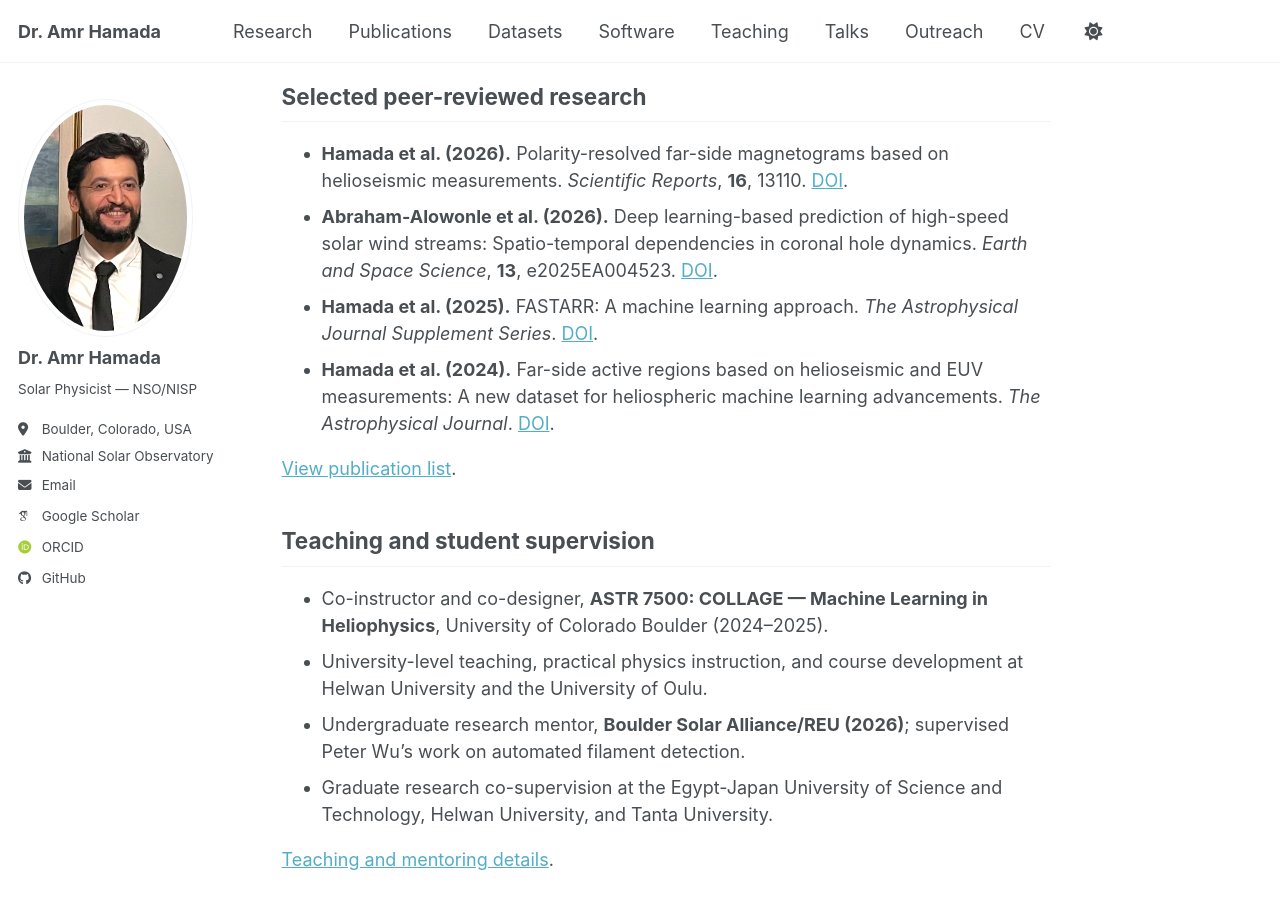
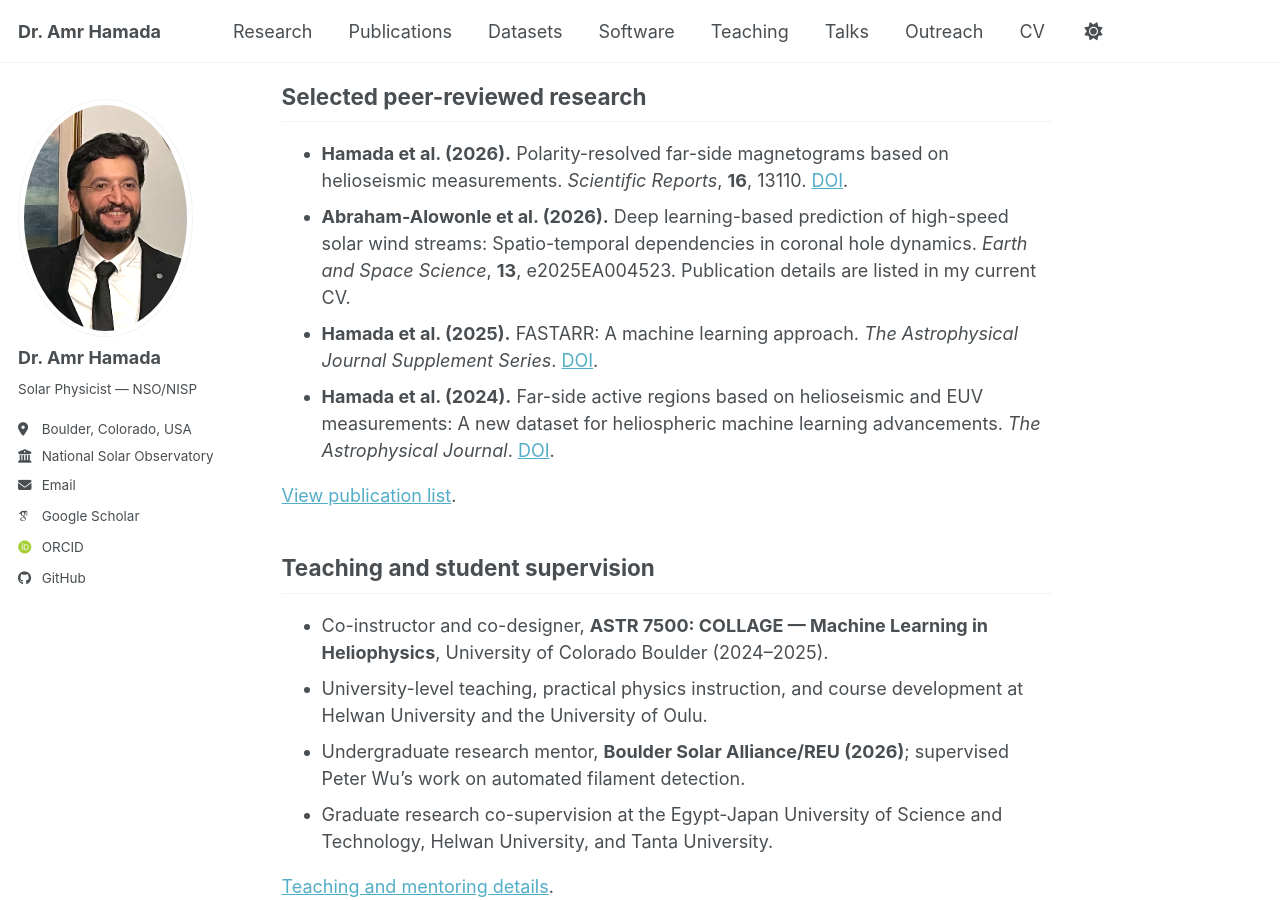
Before and after one commit to Amr1001Hamada/Amr1001Hamada.github.io, a Jekyll site: the page built from _pages/cv.md, in a window 1280 px wide and 900 px high, scrolled down 1006 px. Built offline with Jekyll 4.4.1, drawn with Linux system fonts in a browser that asks for light colours; some web fonts are replaced; a script bundle is joined from its source files by our own code; library files that are not in the unit come from our copies.

Commit message:
Correct research citation and publication routing

```diff
--- a/_pages/cv.md
+++ b/_pages/cv.md
@@ -31,7 +31,7 @@ Far-side helioseismology; solar magnetic-field reconstruction; polarity-resolved
 ## Selected peer-reviewed research
 
 - **Hamada et al. (2026).** Polarity-resolved far-side magnetograms based on helioseismic measurements. *Scientific Reports*, **16**, 13110. [DOI](https://doi.org/10.1038/s41598-026-42917-x).
-- **Abraham-Alowonle et al. (2026).** Deep learning-based prediction of high-speed solar wind streams: Spatio-temporal dependencies in coronal hole dynamics. *Earth and Space Science*, **13**, e2025EA004523. [DOI](https://doi.org/10.1029/2025EA004523).
+- **Abraham-Alowonle et al. (2026).** Deep learning-based prediction of high-speed solar wind streams: Spatio-temporal dependencies in coronal hole dynamics. *Earth and Space Science*, **13**, e2025EA004523. Publication details are listed in my current CV.
 - **Hamada et al. (2025).** FASTARR: A machine learning approach. *The Astrophysical Journal Supplement Series*. [DOI](https://doi.org/10.3847/1538-4365/add893).
 - **Hamada et al. (2024).** Far-side active regions based on helioseismic and EUV measurements: A new dataset for heliospheric machine learning advancements. *The Astrophysical Journal*. [DOI](https://doi.org/10.3847/1538-4357/ad8636).
 
```
